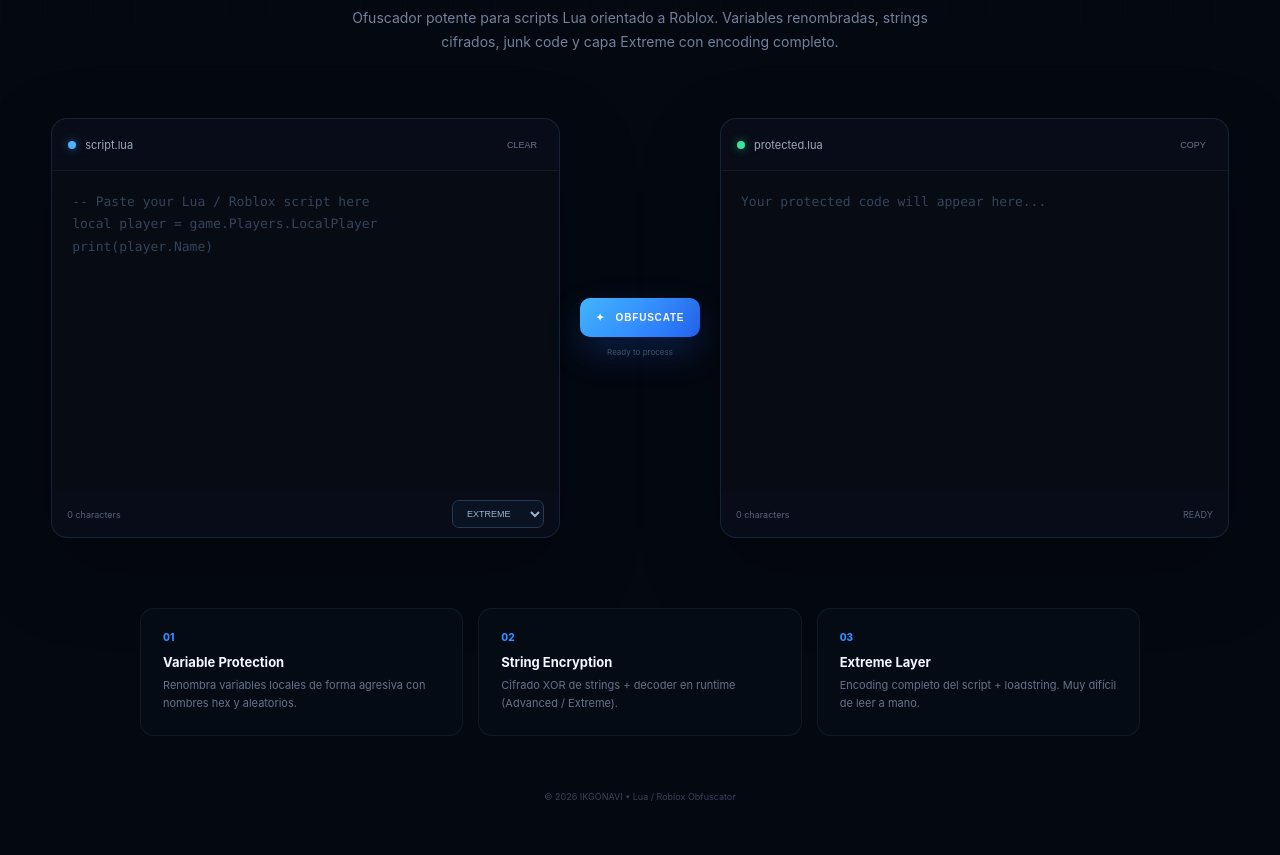
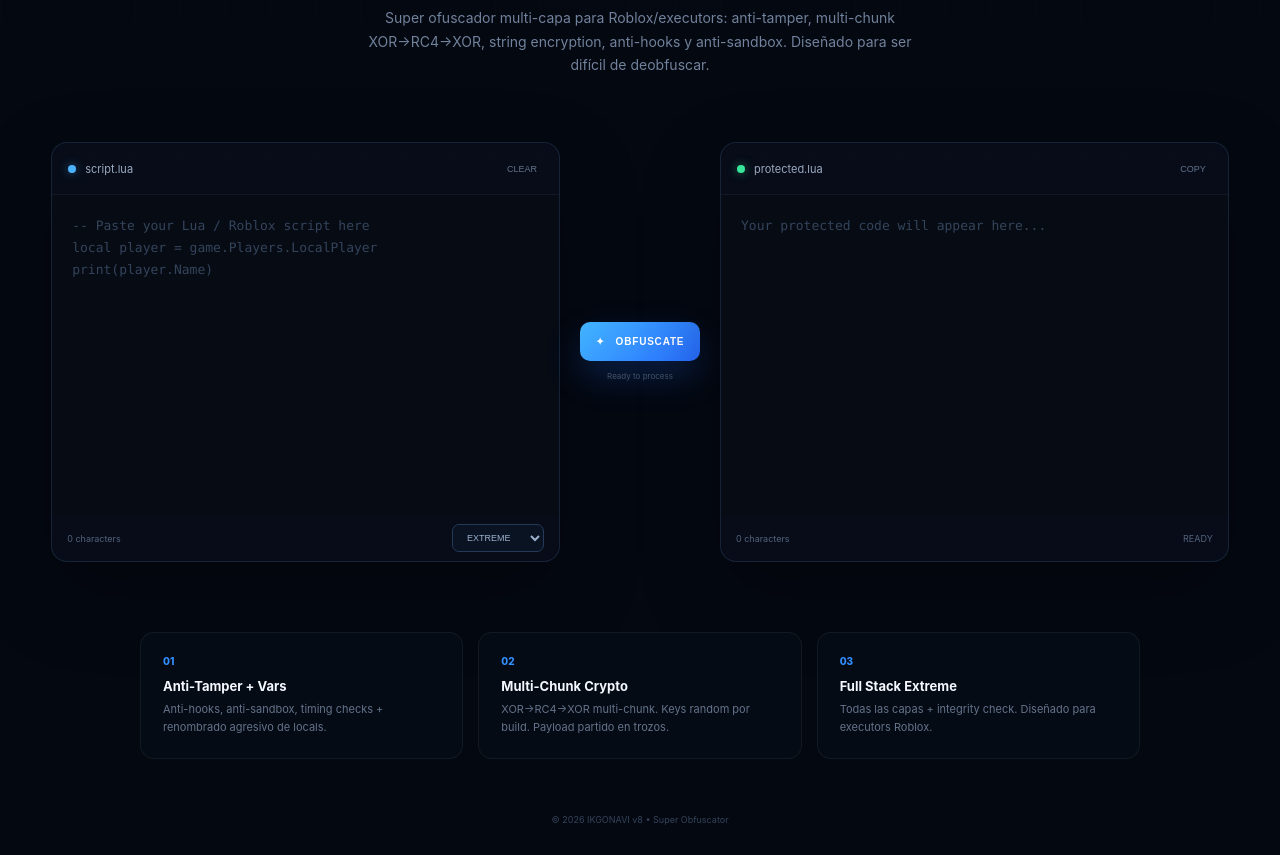
Before and after one commit to ikgmonxr/Ofuscador-3, a website: page public/index.html in a window 1280 px wide. Shown: the part 381-1236 px from the top of the page. Before the commit the page ends 1213 px from the top, so only its background shows below. Drawn offline with Linux system fonts and the light colour scheme.

Commit message:
Update index.html

```diff
--- a/public/index.html
+++ b/public/index.html
@@ -3,7 +3,7 @@
 <head>
 <meta charset="UTF-8">
 <meta name="viewport" content="width=device-width, initial-scale=1.0">
-<title>IKGONAVI — Lua Obfuscator</title>
+<title>IKGONAVI v8 — Super Lua Obfuscator</title>
 <style>
 * {
     box-sizing: border-box;
@@ -442,8 +442,8 @@
         </span>
     </h1>
     <p>
-        Ofuscador potente para scripts Lua orientado a Roblox.
-        Variables renombradas, strings cifrados, junk code y capa Extreme con encoding completo.
+        Super ofuscador multi-capa para Roblox/executors: anti-tamper, multi-chunk XOR→RC4→XOR,
+        string encryption, anti-hooks y anti-sandbox. Diseñado para ser difícil de deobfuscar.
     </p>
 </section>
 <section class="workspace">
@@ -530,10 +530,10 @@
             01
         </div>
         <h3>
-            Variable Protection
+            Anti-Tamper + Vars
         </h3>
         <p>
-            Renombra variables locales de forma agresiva con nombres hex y aleatorios.
+            Anti-hooks, anti-sandbox, timing checks + renombrado agresivo de locals.
         </p>
     </div>
     <div class="feature">
@@ -541,10 +541,10 @@
             02
         </div>
         <h3>
-            String Encryption
+            Multi-Chunk Crypto
         </h3>
         <p>
-            Cifrado XOR de strings + decoder en runtime (Advanced / Extreme).
+            XOR→RC4→XOR multi-chunk. Keys random por build. Payload partido en trozos.
         </p>
     </div>
     <div class="feature">
@@ -552,15 +552,15 @@
             03
         </div>
         <h3>
-            Extreme Layer
+            Full Stack Extreme
         </h3>
         <p>
-            Encoding completo del script + loadstring. Muy difícil de leer a mano.
+            Todas las capas + integrity check. Diseñado para executors Roblox.
         </p>
     </div>
 </section>
 <footer>
-    © 2026 IKGONAVI • Lua / Roblox Obfuscator
+    © 2026 IKGONAVI v8 • Super Obfuscator
 </footer>
 <script>
 const input =
```
